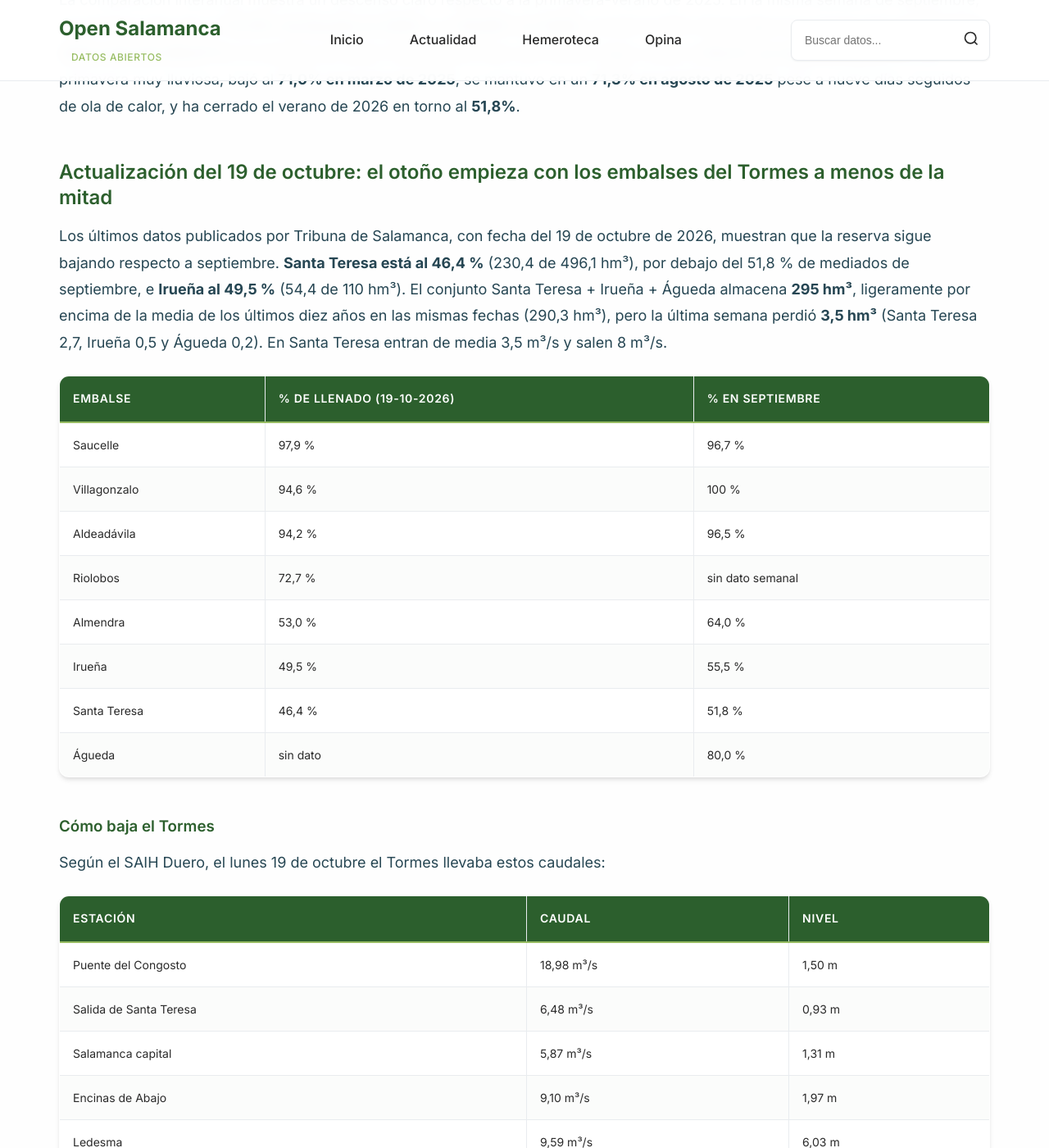
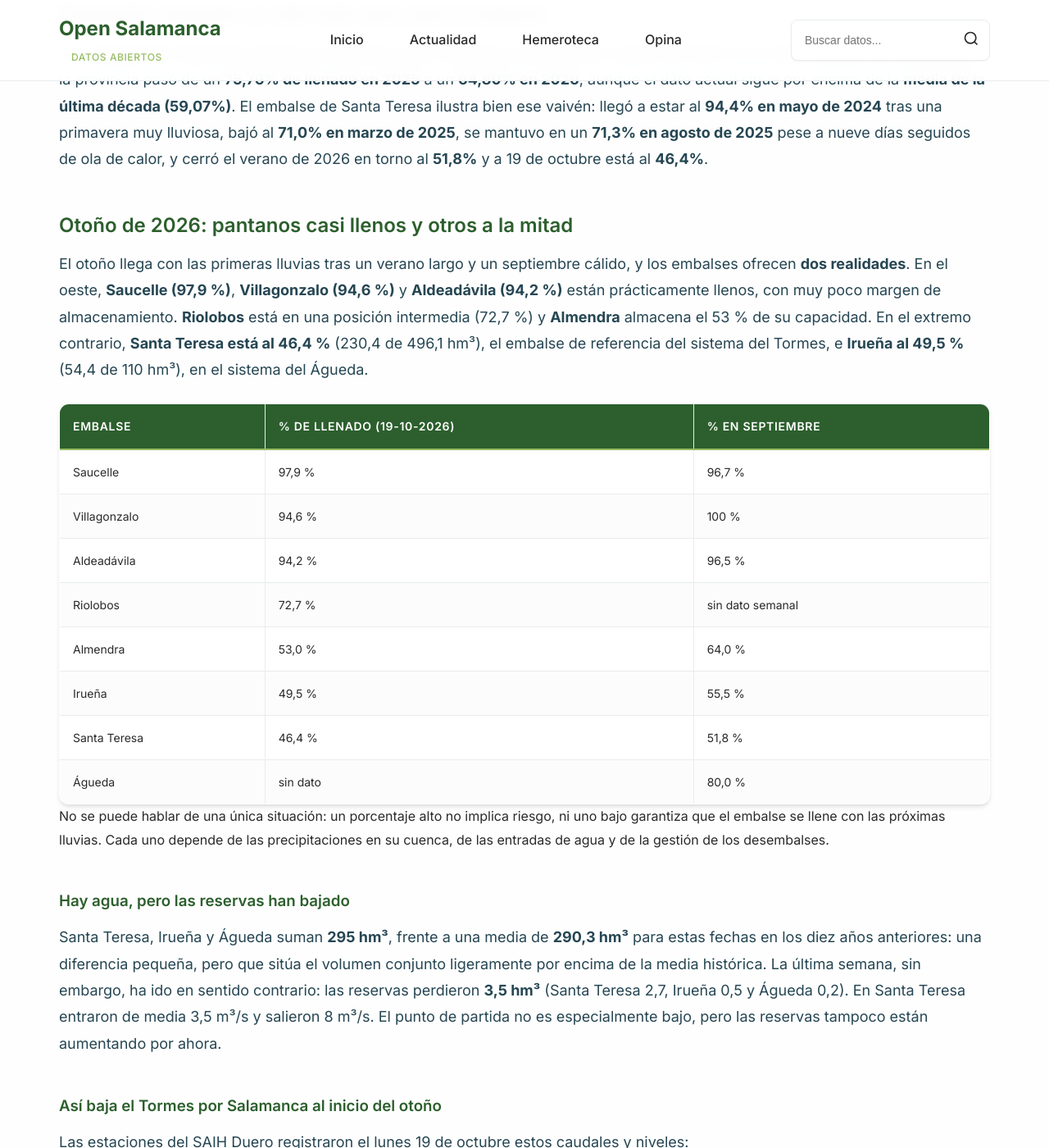
Before and after one commit to Emirodgar/w-open-salamanca, a Jekyll site: the page built from embalses-provincia-salamanca.html, in a window 1280 px wide and 1400 px high, scrolled down 3491 px. Shown: the whole window at 82% size. Built offline with Jekyll 4.4.1, drawn with Linux system fonts in a browser that asks for light colours; some of the changed text lies outside the part shown.

Commit message:
Optimiza embalses: integra datos del 19 oct en texto, tabla, mapa y gráficos
Co-Authored-By: Claude Sonnet 5.5 <noreply@anthropic.com>

```diff
--- a/embalses-provincia-salamanca.html
+++ b/embalses-provincia-salamanca.html
@@ -22,7 +22,7 @@ permalink: embalses-provincia-salamanca
 
 			<h2>Ocho embalses, casi todos en la cuenca del Duero</h2>
 
-			<p>La provincia de Salamanca tiene catalogados <b>8 embalses con seguimiento periódico</b> (más otros cuatro menores &ndash;Riolobos, San Fernando, Linares de Ríofrío y Manufacturas Béjar&ndash; sin datos semanales publicados), con una capacidad conjunta de <b>3.585 hectómetros cúbicos (hm³)</b>. A fecha de mediados de septiembre de 2026 almacenaban <b>2.323 hm³, el 64,8% de su capacidad</b>, según los datos del Ministerio para la Transición Ecológica y la Confederación Hidrográfica del Duero (CHD), que gestiona la práctica totalidad del sistema. La única excepción es el embalse de Navamuño, en la Sierra de Béjar, que pertenece a la cuenca del Tajo.</p>
+			<p>La provincia de Salamanca tiene catalogados <b>8 embalses con seguimiento periódico</b> (más otros cuatro menores &ndash;Riolobos, que sí tiene dato puntual en octubre, San Fernando, Linares de Ríofrío y Manufacturas Béjar&ndash; sin datos semanales publicados), con una capacidad conjunta de <b>3.585 hectómetros cúbicos (hm³)</b>. A mediados de septiembre de 2026 almacenaban <b>2.323 hm³, el 64,8% de su capacidad</b> (último dato conjunto publicado). A 19 de octubre la foto es muy desigual: <b>Saucelle, Villagonzalo y Aldeadávila superan el 94%</b>, mientras <b>Santa Teresa, Irueña y Almendra rondan la mitad</b>. Datos del Ministerio para la Transición Ecológica y la Confederación Hidrográfica del Duero (CHD), que gestiona la práctica totalidad del sistema. La única excepción es el embalse de Navamuño, en la Sierra de Béjar, que pertenece a la cuenca del Tajo.</p>
 
 			<h3>Los tres colosos: Almendra, Aldeadávila y Saucelle</h3>
 			<ul>
@@ -44,16 +44,16 @@ permalink: embalses-provincia-salamanca
 
 			<p>La diferencia de tamaño entre embalses es tan grande &ndash;de los 6 hm³ de Villagonzalo a los 2.649 de Almendra&ndash; que solo se aprecia bien en una escala logarítmica: Almendra por sí solo representa <b>el 74% de toda el agua que puede almacenar la provincia</b>.</p>
 
-  <h2>Nivel de llenado actual de cada embalse</h2>
+  <h2>Nivel de llenado de cada embalse (19 de octubre de 2026)</h2>
   <canvas id="nivelActualChart" width="800" height="400"></canvas>
 
 			<h2>Evolución reciente: un año más seco que el anterior</h2>
 
-			<p>La comparación interanual muestra un descenso claro respecto a la primavera-verano de 2025. En la misma semana de septiembre, la provincia pasó de un <b>75,76% de llenado en 2025</b> a un <b>64,80% en 2026</b>, aunque el dato actual sigue por encima de la <b>media de la última década (59,07%)</b>. El embalse de Santa Teresa ilustra bien ese vaivén: llegó a estar al <b>94,4% en mayo de 2024</b> tras una primavera muy lluviosa, bajó al <b>71,0% en marzo de 2025</b>, se mantuvo en un <b>71,3% en agosto de 2025</b> pese a nueve días seguidos de ola de calor, y ha cerrado el verano de 2026 en torno al <b>51,8%</b>.</p>
+			<p>La comparación interanual muestra un descenso claro respecto a la primavera-verano de 2025. En la misma semana de septiembre, la provincia pasó de un <b>75,76% de llenado en 2025</b> a un <b>64,80% en 2026</b>, aunque el dato actual sigue por encima de la <b>media de la última década (59,07%)</b>. El embalse de Santa Teresa ilustra bien ese vaivén: llegó a estar al <b>94,4% en mayo de 2024</b> tras una primavera muy lluviosa, bajó al <b>71,0% en marzo de 2025</b>, se mantuvo en un <b>71,3% en agosto de 2025</b> pese a nueve días seguidos de ola de calor, y cerró el verano de 2026 en torno al <b>51,8%</b> y a 19 de octubre está al <b>46,4%</b>.</p>
 
-  <h2>Actualización del 19 de octubre: el otoño empieza con los embalses del Tormes a menos de la mitad</h2>
+  <h2>Otoño de 2026: pantanos casi llenos y otros a la mitad</h2>
 
-  <p>Los últimos datos publicados por Tribuna de Salamanca, con fecha del 19 de octubre de 2026, muestran que la reserva sigue bajando respecto a septiembre. <b>Santa Teresa está al 46,4 %</b> (230,4 de 496,1 hm³), por debajo del 51,8 % de mediados de septiembre, e <b>Irueña al 49,5 %</b> (54,4 de 110 hm³). El conjunto Santa Teresa + Irueña + Águeda almacena <b>295 hm³</b>, ligeramente por encima de la media de los últimos diez años en las mismas fechas (290,3 hm³), pero la última semana perdió <b>3,5 hm³</b> (Santa Teresa 2,7, Irueña 0,5 y Águeda 0,2). En Santa Teresa entran de media 3,5 m³/s y salen 8 m³/s.</p>
+  <p>El otoño llega con las primeras lluvias tras un verano largo y un septiembre cálido, y los embalses ofrecen <b>dos realidades</b>. En el oeste, <b>Saucelle (97,9 %)</b>, <b>Villagonzalo (94,6 %)</b> y <b>Aldeadávila (94,2 %)</b> están prácticamente llenos, con muy poco margen de almacenamiento. <b>Riolobos</b> está en una posición intermedia (72,7 %) y <b>Almendra</b> almacena el 53 % de su capacidad. En el extremo contrario, <b>Santa Teresa está al 46,4 %</b> (230,4 de 496,1 hm³), el embalse de referencia del sistema del Tormes, e <b>Irueña al 49,5 %</b> (54,4 de 110 hm³), en el sistema del Águeda.</p>
 
   <table border="1" cellpadding="5" cellspacing="0">
     <thead><tr><th>Embalse</th><th>% de llenado (19-10-2026)</th><th>% en septiembre</th></tr></thead>
@@ -69,8 +69,13 @@ permalink: embalses-provincia-salamanca
     </tbody>
   </table>
 
-  <h3>Cómo baja el Tormes</h3>
-  <p>Según el SAIH Duero, el lunes 19 de octubre el Tormes llevaba estos caudales:</p>
+  <p>No se puede hablar de una única situación: un porcentaje alto no implica riesgo, ni uno bajo garantiza que el embalse se llene con las próximas lluvias. Cada uno depende de las precipitaciones en su cuenca, de las entradas de agua y de la gestión de los desembalses.</p>
+
+  <h3>Hay agua, pero las reservas han bajado</h3>
+  <p>Santa Teresa, Irueña y Águeda suman <b>295 hm³</b>, frente a una media de <b>290,3 hm³</b> para estas fechas en los diez años anteriores: una diferencia pequeña, pero que sitúa el volumen conjunto ligeramente por encima de la media histórica. La última semana, sin embargo, ha ido en sentido contrario: las reservas perdieron <b>3,5 hm³</b> (Santa Teresa 2,7, Irueña 0,5 y Águeda 0,2). En Santa Teresa entraron de media 3,5 m³/s y salieron 8 m³/s. El punto de partida no es especialmente bajo, pero las reservas tampoco están aumentando por ahora.</p>
+
+  <h3>Así baja el Tormes por Salamanca al inicio del otoño</h3>
+  <p>Las estaciones del SAIH Duero registraron el lunes 19 de octubre estos caudales y niveles:</p>
   <table border="1" cellpadding="5" cellspacing="0">
     <thead><tr><th>Estación</th><th>Caudal</th><th>Nivel</th></tr></thead>
     <tbody>
@@ -81,7 +86,11 @@ permalink: embalses-provincia-salamanca
       <tr><td>Ledesma</td><td>9,59 m³/s</td><td>6,03 m</td></tr>
     </tbody>
   </table>
-  <p><small>Fuente: <a href="https://www.tribunasalamanca.com/noticias/463142/con-cuanta-agua-afronta-salamanca-el-otono-asi-estan-sus-embalses-y-el-tormes" target="_blank" rel="noopener">Tribuna de Salamanca</a>, 20-10-2026, con datos del 19-10-2026 (caudales del SAIH Duero). Son una foto del momento, no un pronóstico; los gráficos y la tabla inferior mantienen los datos de septiembre.</small></p>
+  <p>Son una referencia para las próximas semanas, aunque todavía no muestran si el río sube o baja. La lluvia medida a mediodía era escasa: 0 l/m² en Puente del Congosto, la salida de Santa Teresa y Ledesma, y 0,6 l/m² en Encinas de Abajo.</p>
+  <p><small>Fuente: <a href="https://www.tribunasalamanca.com/noticias/463142/con-cuanta-agua-afronta-salamanca-el-otono-asi-estan-sus-embalses-y-el-tormes" target="_blank" rel="noopener">Tribuna de Salamanca</a>, 20-10-2026, con datos del 19-10-2026 (caudales del SAIH Duero). Son una foto del momento, no un pronóstico. El volumen total conjunto (2.323 hm³) y la comparativa interanual siguen siendo los de septiembre, últimos datos conjuntos publicados.</small></p>
+
+  <h3>Qué esperar en noviembre y diciembre</h3>
+  <p>Si las lluvias se reparten de forma persistente y llegan a las cabeceras de los ríos, las reservas podrían recuperarse; si son escasas o irregulares, la foto cambiará mucho menos de lo esperado. Los próximos dos meses mostrarán si las primeras lluvias han marcado un cambio real o si el agua sigue dependiendo de las reservas con las que Salamanca llegó al otoño.</p>
 
   <h2>Comparativa interanual del conjunto de embalses salmantinos</h2>
   <canvas id="interanualChart" width="800" height="380"></canvas>
@@ -101,21 +110,22 @@ permalink: embalses-provincia-salamanca
 				  <th>Uso principal</th>
 				  <th>Capacidad</th>
 				  <th>Embalsado (sep. 2026)</th>
-				  <th>% de llenado</th>
+					  <th>% sep. 2026</th>
+					  <th>% 19-oct-2026</th>
 				</tr>
 			  </thead>
 			  <tbody>
-				<tr><td><b>Almendra</b></td><td>Tormes</td><td>Límite Salamanca / Zamora</td><td>Hidroeléctrico (reversible)</td><td>2.649 hm³</td><td>1.695 hm³</td><td>64,0%</td></tr>
-				<tr><td><b>Santa Teresa</b></td><td>Tormes</td><td>Comarca de Guijuelo</td><td>Abastecimiento, riego y recreo</td><td>496 hm³</td><td>257 hm³</td><td>51,8%</td></tr>
-				<tr><td>Saucelle</td><td>Duero</td><td>Arribes del Duero (frontera con Portugal)</td><td>Hidroeléctrico</td><td>181,5 hm³</td><td>175 hm³</td><td>96,7%</td></tr>
-				<tr><td>Aldeadávila</td><td>Duero</td><td>Arribes del Duero (frontera con Portugal)</td><td>Hidroeléctrico</td><td>114 hm³</td><td>110 hm³</td><td>96,5%</td></tr>
-				<tr><td>Irueña</td><td>Águeda</td><td>Comarca de Ciudad Rodrigo / El Rebollar</td><td>Riego y abastecimiento</td><td>110 hm³</td><td>61 hm³</td><td>55,5%</td></tr>
-				<tr><td>Águeda</td><td>Águeda</td><td>Zamarra y Pastores (El Rebollar)</td><td>Riego y abastecimiento</td><td>15 hm³</td><td>12 hm³</td><td>80,0%</td></tr>
-				<tr><td>Navamuño</td><td>Angostura / Cuerpo de Hombre</td><td>Candelario (Sierra de Béjar) &ndash; cuenca del Tajo</td><td>Abastecimiento</td><td>14 hm³</td><td>7 hm³</td><td>50,0%</td></tr>
-				<tr><td>Villagonzalo</td><td>Tormes</td><td>Garcihernández (cerca de Alba de Tormes)</td><td>Riego, abastecimiento y pequeña central</td><td>6 hm³</td><td>6 hm³</td><td>100%</td></tr>
+				<tr><td><b>Almendra</b></td><td>Tormes</td><td>Límite Salamanca / Zamora</td><td>Hidroeléctrico (reversible)</td><td>2.649 hm³</td><td>1.695 hm³</td><td>64,0%</td><td><b>53,0%</b></td></tr>
+				<tr><td><b>Santa Teresa</b></td><td>Tormes</td><td>Comarca de Guijuelo</td><td>Abastecimiento, riego y recreo</td><td>496 hm³</td><td>257 hm³</td><td>51,8%</td><td><b>46,4%</b></td></tr>
+				<tr><td>Saucelle</td><td>Duero</td><td>Arribes del Duero (frontera con Portugal)</td><td>Hidroeléctrico</td><td>181,5 hm³</td><td>175 hm³</td><td>96,7%</td><td><b>97,9%</b></td></tr>
+				<tr><td>Aldeadávila</td><td>Duero</td><td>Arribes del Duero (frontera con Portugal)</td><td>Hidroeléctrico</td><td>114 hm³</td><td>110 hm³</td><td>96,5%</td><td><b>94,2%</b></td></tr>
+				<tr><td>Irueña</td><td>Águeda</td><td>Comarca de Ciudad Rodrigo / El Rebollar</td><td>Riego y abastecimiento</td><td>110 hm³</td><td>61 hm³</td><td>55,5%</td><td><b>49,5%</b></td></tr>
+				<tr><td>Águeda</td><td>Águeda</td><td>Zamarra y Pastores (El Rebollar)</td><td>Riego y abastecimiento</td><td>15 hm³</td><td>12 hm³</td><td>80,0%</td><td><b>sin dato</b></td></tr>
+				<tr><td>Navamuño</td><td>Angostura / Cuerpo de Hombre</td><td>Candelario (Sierra de Béjar) &ndash; cuenca del Tajo</td><td>Abastecimiento</td><td>14 hm³</td><td>7 hm³</td><td>50,0%</td><td><b>sin dato</b></td></tr>
+				<tr><td>Villagonzalo</td><td>Tormes</td><td>Garcihernández (cerca de Alba de Tormes)</td><td>Riego, abastecimiento y pequeña central</td><td>6 hm³</td><td>6 hm³</td><td>100%</td><td><b>94,6%</b></td></tr>
 			  </tbody>
 			</table>
-			<p style="font-size:0.85em;color:#777;margin-top:10px;">Fuente: Ministerio para la Transición Ecológica / SAIH Confederación Hidrográfica del Duero (datos semanales, actualización del 14-09-2026). Además existen 4 embalses menores en la provincia sin datos semanales publicados: Riolobos (14 hm³ de capacidad), San Fernando (1 hm³), Linares de Ríofrío y Manufacturas Béjar.</p>
+			<p style="font-size:0.85em;color:#777;margin-top:10px;">Fuente: Ministerio para la Transición Ecológica / SAIH Confederación Hidrográfica del Duero (datos semanales, actualización del 14-09-2026; columna de octubre: Tribuna de Salamanca, datos del 19-10-2026). Además existen 4 embalses menores sin datos semanales publicados: Riolobos (14 hm³ de capacidad; 72,7% el 19-10-2026), San Fernando (1 hm³), Linares de Ríofrío y Manufacturas Béjar.</p>
 			</div>
 
 			{% include categories.html %}
@@ -138,14 +148,14 @@ permalink: embalses-provincia-salamanca
     L.marker([40.9701, -5.6635]).addTo(mapEmbalses).bindPopup('<b>Salamanca (capital)</b>');
 
     const embalses = [
-      { name: 'Almendra', lat: 41.2714, lng: -6.3203, cap: 2649, desc: '2.649 hm³ · Río Tormes · Hidroeléctrico · 64,0% lleno' },
-      { name: 'Santa Teresa', lat: 40.5300, lng: -5.6550, cap: 496, desc: '496 hm³ · Río Tormes · Abastecimiento y riego · 51,8% lleno' },
-      { name: 'Saucelle', lat: 41.0472, lng: -6.8042, cap: 181.5, desc: '181,5 hm³ · Río Duero · Hidroeléctrico · 96,7% lleno' },
-      { name: 'Aldeadávila', lat: 41.2136, lng: -6.6892, cap: 114, desc: '114 hm³ · Río Duero · Hidroeléctrico (nº1 de España en producción) · 96,5% lleno' },
-      { name: 'Irueña', lat: 40.8500, lng: -6.7500, cap: 110, desc: '110 hm³ · Río Águeda · Riego y abastecimiento · 55,5% lleno' },
-      { name: 'Águeda', lat: 40.4700, lng: -6.5200, cap: 15, desc: '15 hm³ · Río Águeda (Zamarra y Pastores) · 80,0% lleno' },
-      { name: 'Navamuño', lat: 40.3550, lng: -5.7550, cap: 14, desc: '14 hm³ · Candelario, Sierra de Béjar · Cuenca del Tajo · 50,0% lleno' },
-      { name: 'Villagonzalo', lat: 40.9000, lng: -5.3500, cap: 6, desc: '6 hm³ · Río Tormes (Garcihernández) · 100% lleno' }
+      { name: 'Almendra', lat: 41.2714, lng: -6.3203, cap: 2649, desc: '2.649 hm³ · Río Tormes · Hidroeléctrico · 53,0% lleno (19 oct)' },
+      { name: 'Santa Teresa', lat: 40.5300, lng: -5.6550, cap: 496, desc: '496 hm³ · Río Tormes · Abastecimiento y riego · 46,4% lleno (19 oct)' },
+      { name: 'Saucelle', lat: 41.0472, lng: -6.8042, cap: 181.5, desc: '181,5 hm³ · Río Duero · Hidroeléctrico · 97,9% lleno (19 oct)' },
+      { name: 'Aldeadávila', lat: 41.2136, lng: -6.6892, cap: 114, desc: '114 hm³ · Río Duero · Hidroeléctrico (nº1 de España en producción) · 94,2% lleno (19 oct)' },
+      { name: 'Irueña', lat: 40.8500, lng: -6.7500, cap: 110, desc: '110 hm³ · Río Águeda · Riego y abastecimiento · 49,5% lleno (19 oct)' },
+      { name: 'Águeda', lat: 40.4700, lng: -6.5200, cap: 15, desc: '15 hm³ · Río Águeda (Zamarra y Pastores) · 80,0% lleno (sep.)' },
+      { name: 'Navamuño', lat: 40.3550, lng: -5.7550, cap: 14, desc: '14 hm³ · Candelario, Sierra de Béjar · Cuenca del Tajo · 50,0% lleno (sep.)' },
+      { name: 'Villagonzalo', lat: 40.9000, lng: -5.3500, cap: 6, desc: '6 hm³ · Río Tormes (Garcihernández) · 94,6% lleno (19 oct)' }
     ];
 
     embalses.forEach(e => {
@@ -186,10 +196,10 @@ permalink: embalses-provincia-salamanca
     new Chart(ctxNivel, {
       type: 'bar',
       data: {
-        labels: ['Navamuño', 'Santa Teresa', 'Irueña', 'Almendra', 'Águeda', 'Aldeadávila', 'Saucelle', 'Villagonzalo'],
+        labels: ['Santa Teresa', 'Irueña', 'Almendra', 'Riolobos', 'Aldeadávila', 'Villagonzalo', 'Saucelle'],
         datasets: [{
-          label: '% de llenado (septiembre 2026)',
-          data: [50.0, 51.8, 55.5, 64.0, 80.0, 96.5, 96.7, 100],
+          label: '% de llenado (19 de octubre de 2026)',
+          data: [46.4, 49.5, 53.0, 72.7, 94.2, 94.6, 97.9],
           backgroundColor: (ctx) => ctx.raw < 60 ? '#E63946' : (ctx.raw < 90 ? '#F4A261' : '#2C5F2D'),
           borderRadius: 4
         }]
@@ -199,7 +209,7 @@ permalink: embalses-provincia-salamanca
         responsive: true,
         plugins: {
           legend: { display: false },
-          title: { display: true, text: 'Porcentaje de llenado de cada embalse a mediados de septiembre de 2026', font: { size: 13 } }
+          title: { display: true, text: 'Porcentaje de llenado de cada embalse el 19 de octubre de 2026 (embalses con dato semanal)', font: { size: 13 } }
         },
         scales: {
           x: { min: 0, max: 100, title: { display: true, text: '% de llenado' } }
```
